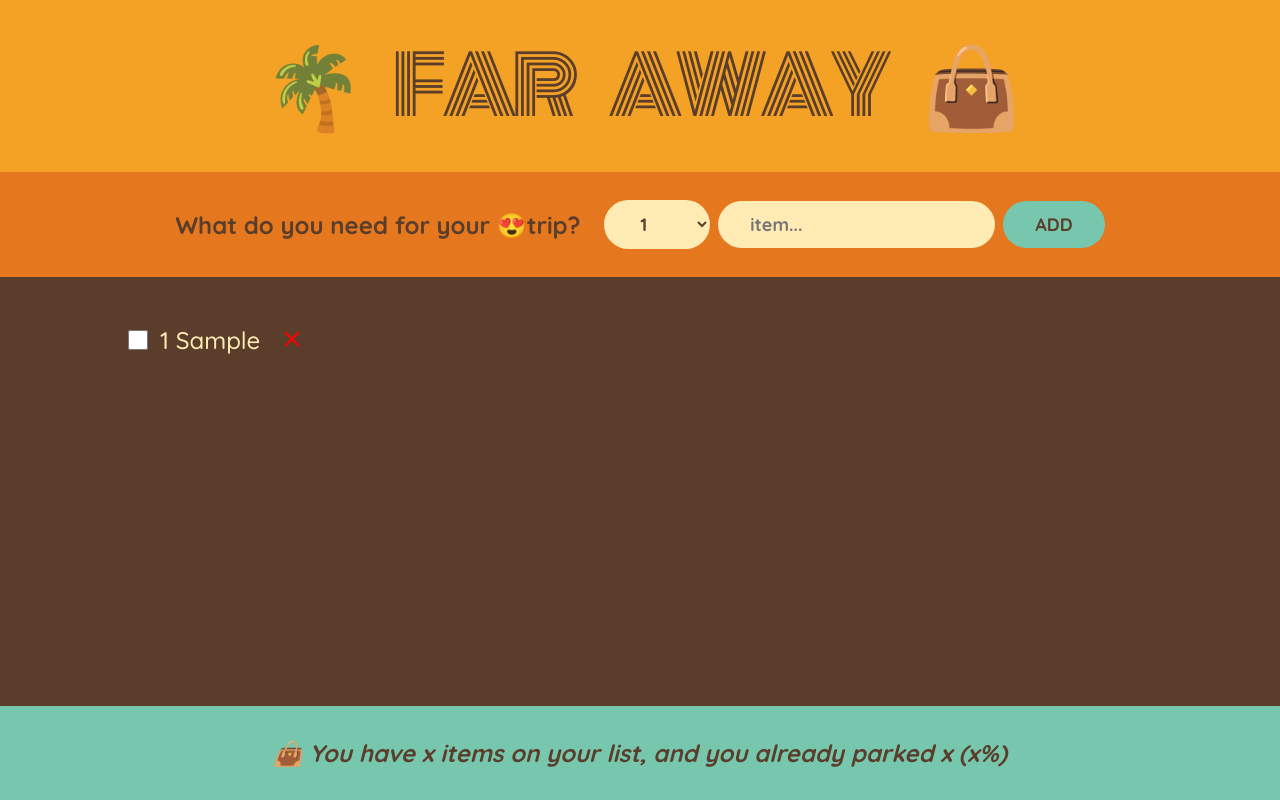
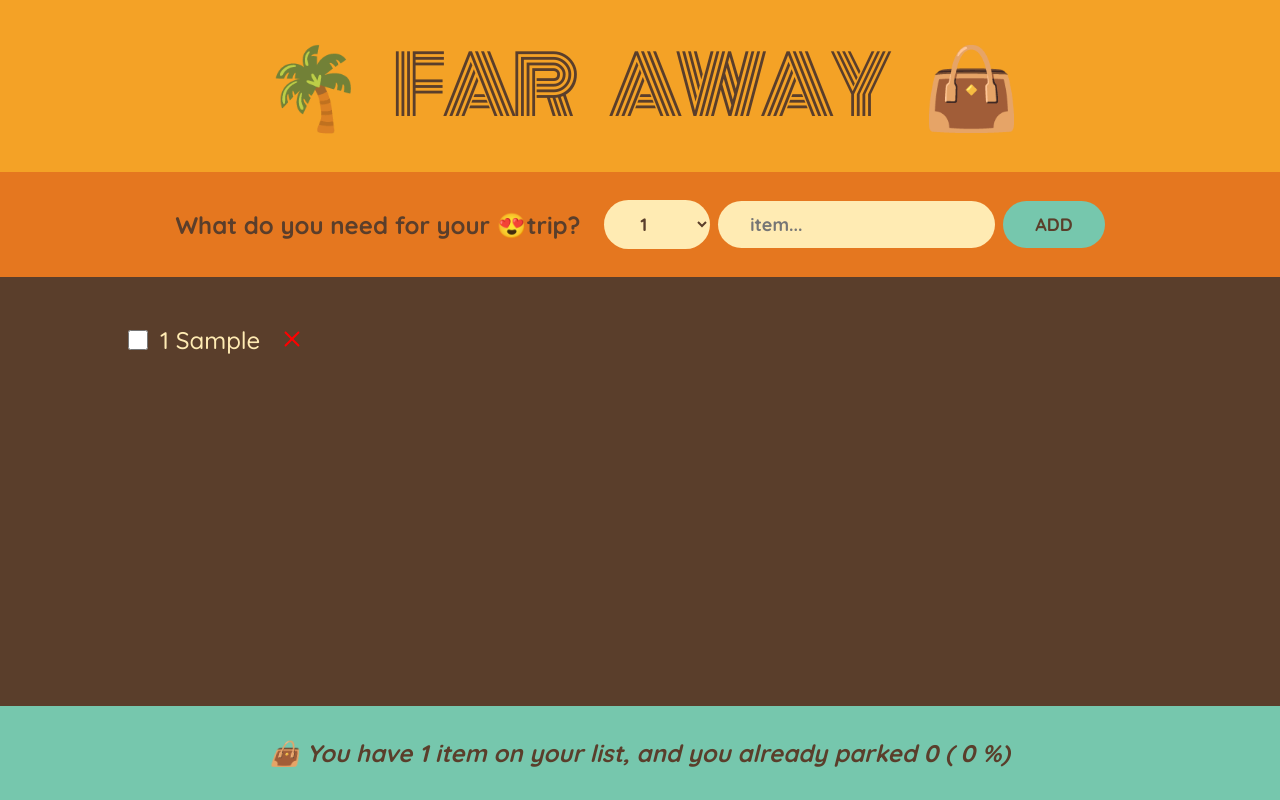
Before and after one commit to clintmadeit/React-Ultimate, a React (Create React App) app in the folder travel-list/: page / in a window 1280 px wide. Both pictures are taken after typing "Sample" into the empty fields and a click on the button "ADD". Built offline with nearby package versions, Linux system fonts and the light colour scheme.

Commit message:
logic to render number of items in the packing list, those ones already packed and the packed percentage

```diff
--- a/travel-list/src/App.js
+++ b/travel-list/src/App.js
@@ -32,7 +32,7 @@
         onDeleteItem={handleDelete}
         onToggleItem={handleToggleItem}
       />
-      <Stats />
+      <Stats items={items} />
     </div>
   );
 }
@@ -119,10 +119,27 @@
   );
 }
 
-function Stats() {
+function Stats({ items }) {
+  if (!items.length)
+    return (
+      <p className="stats">
+        <em>Start adding items to your packing list 🚀</em>
+      </p>
+    );
+  const numItems = items.length;
+  const itemsPacked = items.filter((item) => item.packed).length;
+  const percentage = Math.round((itemsPacked / numItems) * 100);
   return (
     <footer className="stats">
-      <em>👜 You have x items on your list, and you already parked x (x%)</em>
+      <em>
+        {percentage === 100
+          ? "You got everything ready for your travel! ✈️"
+          : `👜 You have ${numItems} item
+        ${numItems === 0 || numItems > 1 ? "s" : ""} on your list, and you
+        already parked ${itemsPacked} (
+        ${numItems >= 1 ? percentage : 0}
+        %)`}
+      </em>
     </footer>
   );
 }
```
